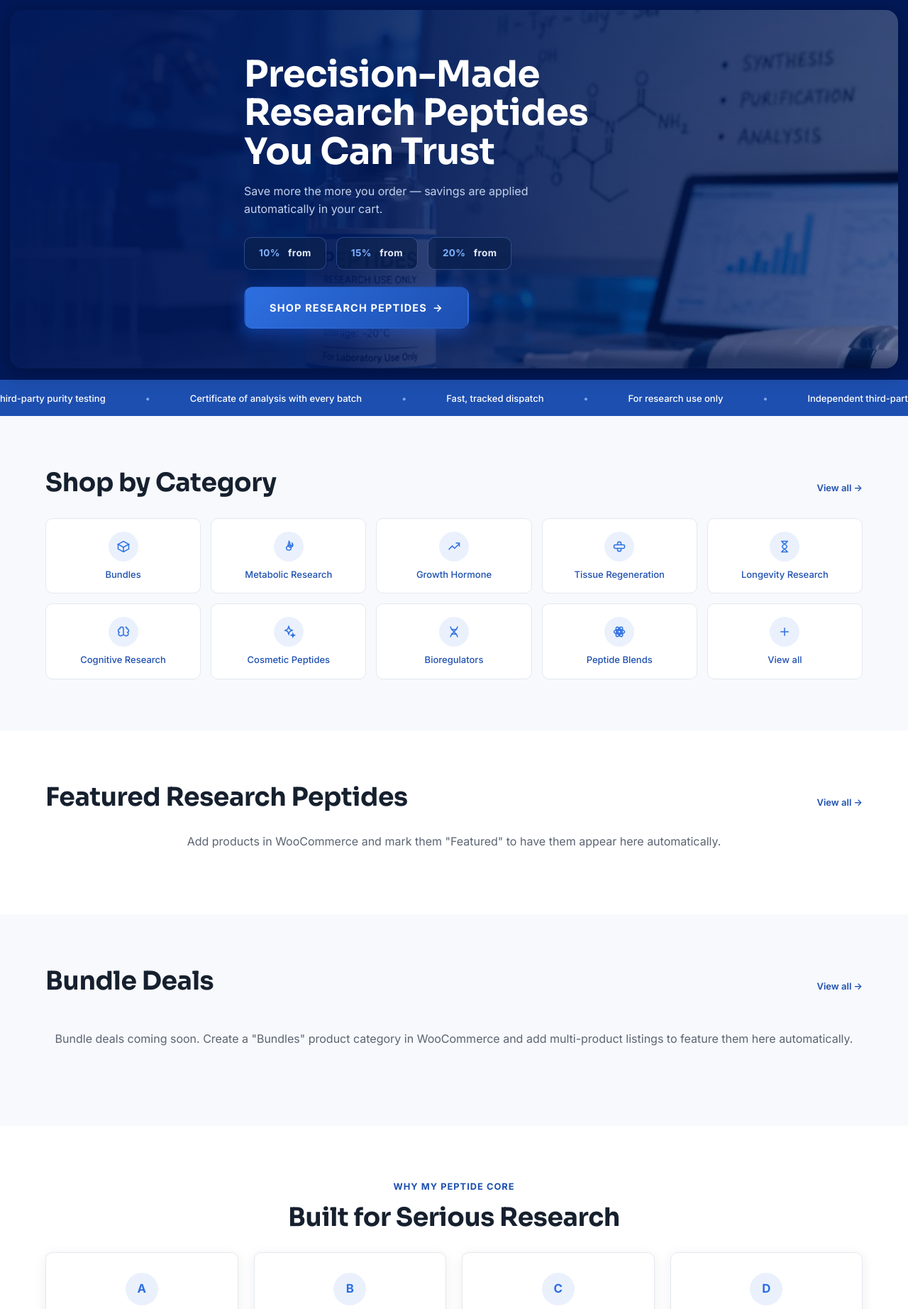
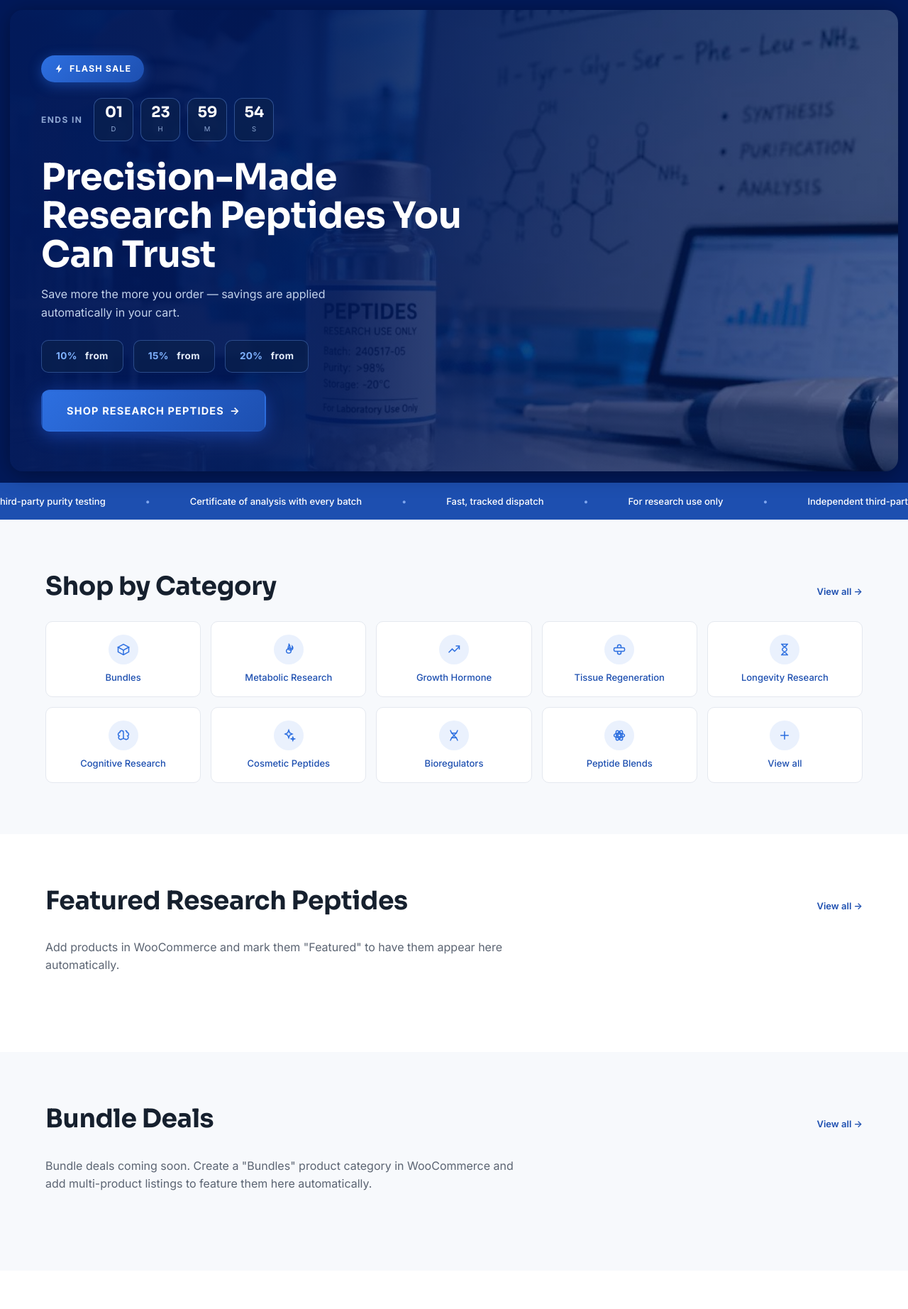
Before and after one commit to saad2510rauf-jpg/mpc, a WordPress theme: template theme/front-page.php in a window 1280 px wide. Shown: the part 76-1920 px from the top of the page at 71% size. Run offline with PHP 8.4 and a stand-in for WordPress, Linux system fonts and the light colour scheme; the site name, menu and one post (Sample post) are stand-ins, and other content is empty; some libraries are stand-ins or nearby versions.

Commit message:
Restore hero countdown and left-align hero content
Bring back the flash-sale countdown from the original landing mockup and
align the hero copy flush to the banner's left padding instead of
centring it in the page container. The "why choose" section head and the
empty-state copy follow the same left alignment.

The countdown now has two modes: a fixed Customizer end date counts down
to the same moment for everyone, and when none is set a rolling window
(48h by default, configurable, 0 to disable) runs from the visitor's
first visit. The rolling deadline is persisted in localStorage so it
keeps ticking across page loads rather than restarting on each refresh.

Co-Authored-By: Claude Opus 5 <noreply@anthropic.com>
Claude-Session: https://claude.ai/code/session_01DFaBfV3HL8doPrGroFHUtW

```diff
--- a/theme/front-page.php
+++ b/theme/front-page.php
@@ -11,9 +11,7 @@ $shop_url = ( class_exists( 'WooCommerce' ) && function_exists( 'wc_get_page_id'
 	? get_permalink( wc_get_page_id( 'shop' ) )
 	: home_url( '/shop/' );
 
-$mpc_sale_end = mpc_get_theme_mod_or_option( 'mpc_sale_end', '' );
-$mpc_sale_end_ts = $mpc_sale_end ? strtotime( $mpc_sale_end . ' ' . wp_timezone_string() ) : false;
-$mpc_show_countdown = $mpc_sale_end_ts && $mpc_sale_end_ts > time();
+$mpc_show_countdown = mpc_countdown_is_active();
 
 $mpc_hero_headline = mpc_get_theme_mod_or_option( 'mpc_hero_headline', __( 'Precision-Made Research Peptides You Can Trust', 'my-peptide-core' ) );
 $mpc_hero_subhead  = mpc_get_theme_mod_or_option( 'mpc_hero_subhead', __( 'Save more the more you order — savings are applied automatically in your cart.', 'my-peptide-core' ) );
@@ -180,7 +178,7 @@ $mpc_viewall_icon = '<svg viewBox="0 0 24 24" fill="none" stroke="currentColor"
 					<?php endforeach; ?>
 				</div>
 			<?php else : ?>
-				<p style="text-align:center;color:var(--mpc-muted);">
+				<p class="mpc-bundle-empty">
 					<?php
 					echo class_exists( 'WooCommerce' )
 						? esc_html__( 'Add products in WooCommerce and mark them "Featured" to have them appear here automatically.', 'my-peptide-core' )
@@ -235,9 +233,8 @@ $mpc_viewall_icon = '<svg viewBox="0 0 24 24" fill="none" stroke="currentColor"
 	<!-- WHY US -->
 	<section>
 		<div class="container">
-			<div class="section-head centered">
-				<span class="kicker"><?php esc_html_e( 'Why My Peptide Core', 'my-peptide-core' ); ?></span>
-				<h2><?php esc_html_e( 'Built for Serious Research', 'my-peptide-core' ); ?></h2>
+			<div class="section-head">
+				<h2><?php esc_html_e( 'Why Choose My Peptide Core', 'my-peptide-core' ); ?></h2>
 			</div>
 			<div class="mpc-cards">
 				<div class="mpc-card">
--- a/theme/inc/setup.php
+++ b/theme/inc/setup.php
@@ -68,8 +68,9 @@ function mpc_enqueue_assets() {
 			true
 		);
 		wp_localize_script( 'my-peptide-core-landing', 'mpcLanding', array(
-			'saleEnd'      => mpc_get_theme_mod_or_option( 'mpc_sale_end', '' ),
-			'baseCurrency' => class_exists( 'WooCommerce' ) ? get_woocommerce_currency() : 'EUR',
+			'saleEnd'       => mpc_get_sale_end_iso(),
+			'rollingHours'  => mpc_get_rolling_sale_hours(),
+			'baseCurrency'  => class_exists( 'WooCommerce' ) ? get_woocommerce_currency() : 'EUR',
 		) );
 	}
 }
@@ -81,6 +82,44 @@ add_action( 'wp_enqueue_scripts', 'mpc_enqueue_assets' );
 function mpc_get_theme_mod_or_option( $key, $default = '' ) {
 	$value = get_theme_mod( $key, '' );
 	return '' !== $value ? $value : $default;
+}
+
+/**
+ * Hours the rolling countdown runs for when no fixed end date is set.
+ * Set to 0 (or filter to 0) to hide the countdown unless a real date exists.
+ */
+function mpc_get_rolling_sale_hours() {
+	return (int) apply_filters( 'mpc_rolling_sale_hours', (int) mpc_get_theme_mod_or_option( 'mpc_sale_rolling_hours', 48 ) );
+}
+
+/**
+ * Fixed sale end timestamp from the Customizer, or false when unset/past.
+ */
+function mpc_get_sale_end_timestamp() {
+	$raw = mpc_get_theme_mod_or_option( 'mpc_sale_end', '' );
+	if ( ! $raw ) {
+		return false;
+	}
+	$ts = strtotime( $raw . ' ' . wp_timezone_string() );
+	return ( $ts && $ts > time() ) ? $ts : false;
+}
+
+/**
+ * Fixed sale end as an ISO 8601 string for the front-end, or '' when unset.
+ */
+function mpc_get_sale_end_iso() {
+	$ts = mpc_get_sale_end_timestamp();
+	return $ts ? gmdate( 'c', $ts ) : '';
+}
+
+/**
+ * Whether the hero countdown should render at all.
+ *
+ * A fixed Customizer end date always wins. Otherwise the rolling window
+ * runs, unless it has been set to zero hours.
+ */
+function mpc_countdown_is_active() {
+	return (bool) mpc_get_sale_end_timestamp() || mpc_get_rolling_sale_hours() > 0;
 }
 
 /**
@@ -119,10 +158,22 @@ function mpc_customize_register( $wp_customize ) {
 		'sanitize_callback' => 'sanitize_text_field',
 	) );
 	$wp_customize->add_control( 'mpc_sale_end', array(
-		'label'       => __( 'Flash sale end date/time (optional)', 'my-peptide-core' ),
-		'description' => __( 'Format: YYYY-MM-DD HH:MM, site timezone. Leave blank to hide the flash-sale badge and countdown entirely — the tiered discount itself still applies regardless of this field.', 'my-peptide-core' ),
+		'label'       => __( 'Fixed flash sale end date/time (optional)', 'my-peptide-core' ),
+		'description' => __( 'Format: YYYY-MM-DD HH:MM, site timezone. Set this for a real deadline that counts down to the same moment for every visitor. Leave blank to use the rolling window below instead.', 'my-peptide-core' ),
 		'section'     => 'mpc_hero',
 		'type'        => 'text',
+	) );
+
+	$wp_customize->add_setting( 'mpc_sale_rolling_hours', array(
+		'default'           => 48,
+		'sanitize_callback' => 'absint',
+	) );
+	$wp_customize->add_control( 'mpc_sale_rolling_hours', array(
+		'label'       => __( 'Rolling countdown window (hours)', 'my-peptide-core' ),
+		'description' => __( 'Used only when no fixed end date is set above. The countdown starts from each visitor\'s first visit and is remembered in their browser, so it keeps ticking down across page loads instead of restarting. Set to 0 to hide the countdown entirely.', 'my-peptide-core' ),
+		'section'     => 'mpc_hero',
+		'type'        => 'number',
+		'input_attrs' => array( 'min' => 0, 'max' => 720, 'step' => 1 ),
 	) );
 }
 add_action( 'customize_register', 'mpc_customize_register' );
--- a/theme/style.css
+++ b/theme/style.css
@@ -283,7 +283,16 @@ a.added_to_cart, .woocommerce #respond input#submit, .woocommerce a.button,
   overflow: hidden;
   position: relative;
 }
-.mpc-hero-banner .inner { max-width: 640px; }
+/* Hero copy sits flush against the banner's own left padding, not
+   centred in the page container. */
+.mpc-hero-banner .inner {
+  max-width: 660px;
+  margin-left: 0;
+  margin-right: auto;
+  padding-left: 0;
+  padding-right: 0;
+  text-align: left;
+}
 .mpc-flash-badge {
   display: inline-flex; align-items: center; gap: 8px;
   background: linear-gradient(135deg, var(--mpc-blue), var(--mpc-blue-dark));
@@ -410,7 +419,7 @@ a.added_to_cart, .woocommerce #respond input#submit, .woocommerce a.button,
 .mpc-bundle-meta { font-size: 12px; color: var(--mpc-muted); margin-bottom: 8px; }
 .mpc-bundle-price { font-size: 15px; font-weight: 700; color: var(--mpc-blue-dark); }
 .mpc-bundle-price .old { text-decoration: line-through; color: var(--mpc-muted); font-size: 12.5px; margin-left: 6px; font-weight: 400; }
-.mpc-bundle-empty { color: var(--mpc-muted); text-align: center; padding: 20px 0; }
+.mpc-bundle-empty { color: var(--mpc-muted); padding: 4px 0 20px; max-width: 68ch; }
 
 /* -------------------------------------------------------------
    12. WHY US / FEATURE CARDS
```
Also changed, not shown: theme/assets/js/landing.js (+66 -8 lines).
